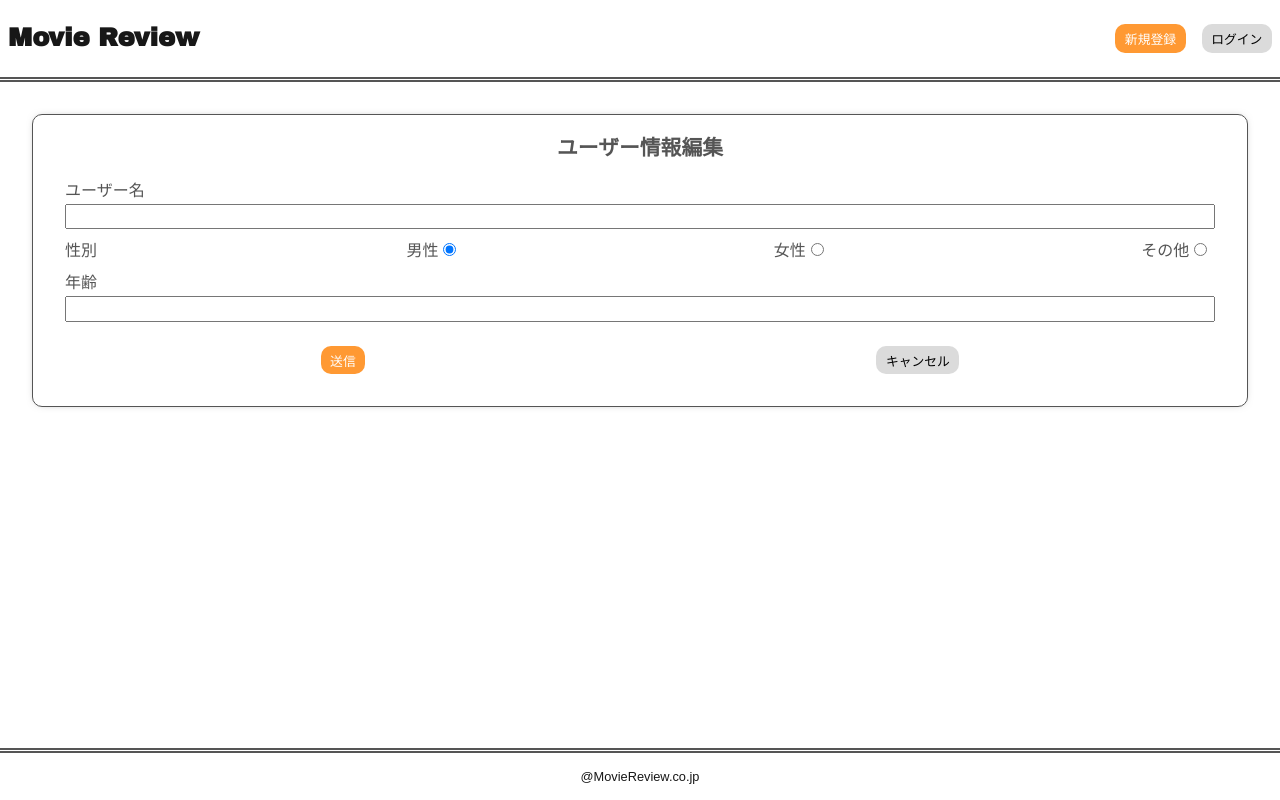
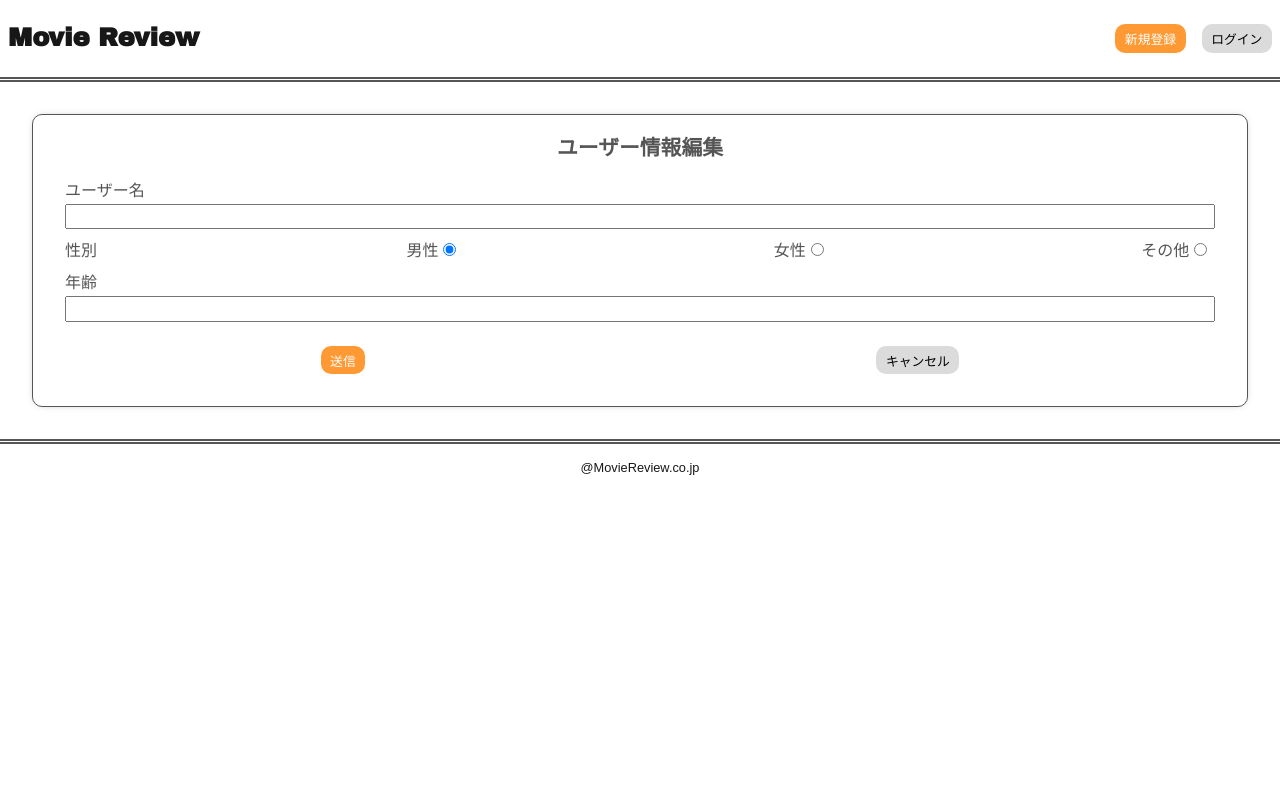
Before and after one commit to fukuda0801/movie-review, a Next.js app: page /user/edit in a window 1280 px wide. Built offline with nearby package versions, Linux system fonts and the light colour scheme; no server answers.

Commit message:
fix: フッターが常に画面下部に表示されてしまう問題を解消

```diff
--- a/src/styles/components/frame/Footer.module.css
+++ b/src/styles/components/frame/Footer.module.css
@@ -3,9 +3,6 @@
   text-align: center;
   padding: 1rem;
   font-size: 0.8rem;
-  position: fixed;
-  left: 0;
-  bottom: 0;
   width: 100%;
   background-color: white;
 }
```
